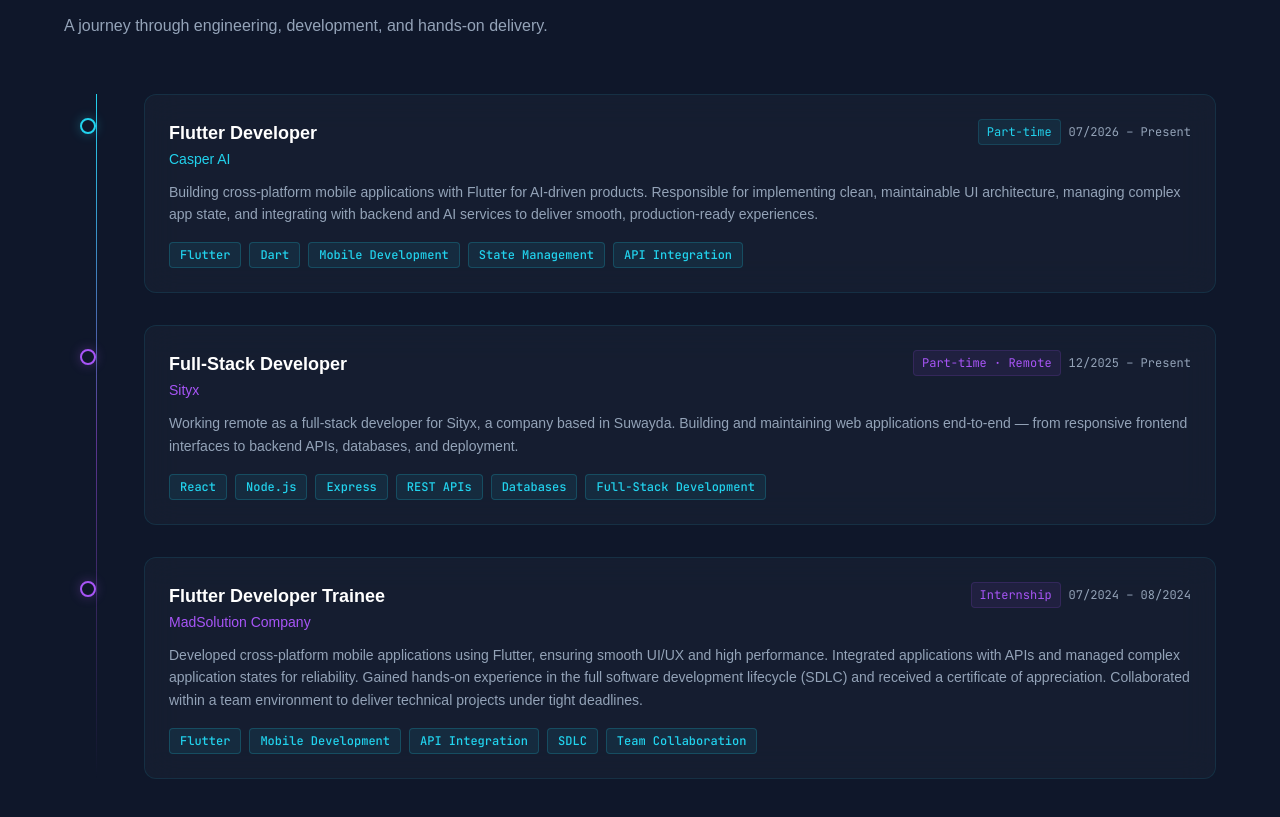
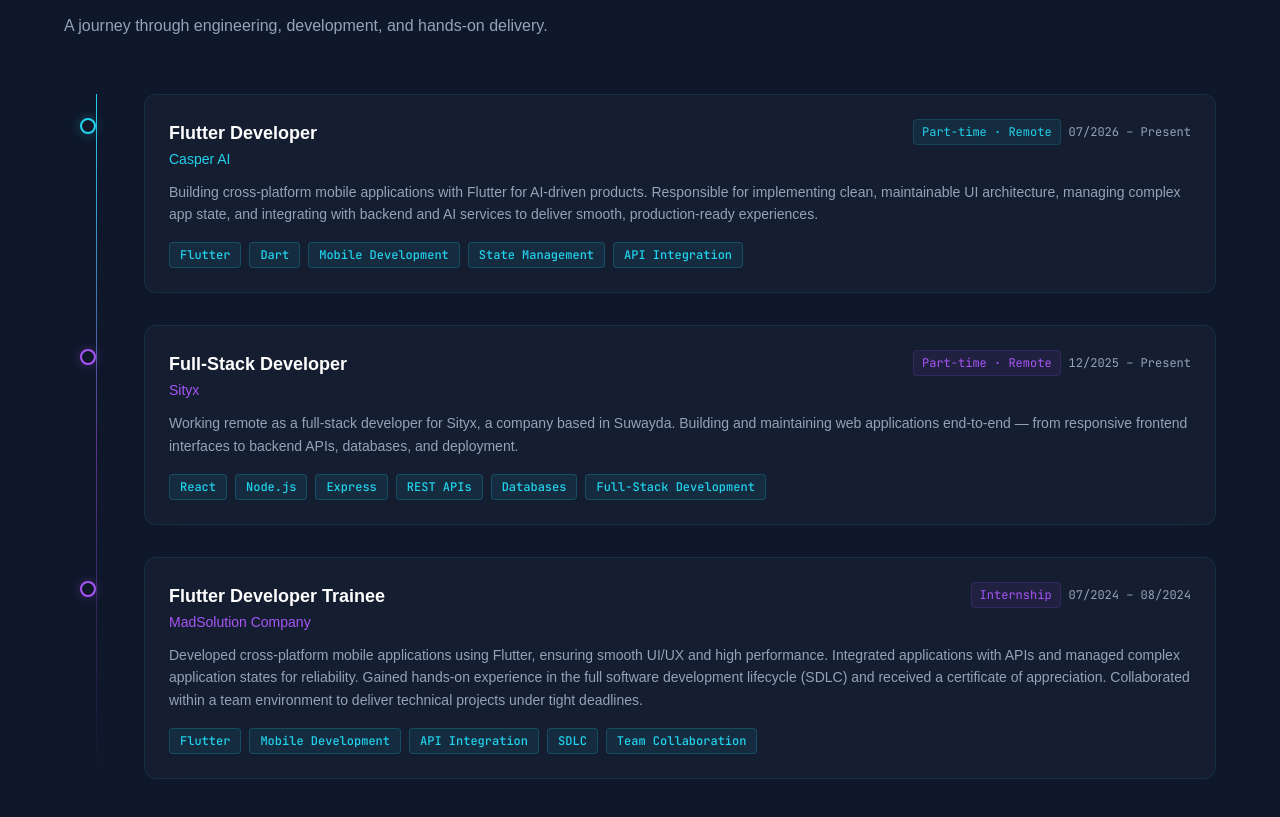
Before and after one commit to r1356-w/Rand-Portfolio, a React (Create React App) app: page / in a window 1280 px wide. Shown: the part 3250-4067 px from the top of the page. Built offline with nearby package versions, Linux system fonts and the light colour scheme; a web font is replaced by a local one.

Commit message:
Set up GitHub Pages deployment, mark Casper AI as remote
Add gh-pages devDependency and deploy scripts, set homepage for
correct asset paths under /Rand-Portfolio/.

```diff
--- a/package.json
+++ b/package.json
@@ -2,6 +2,7 @@
   "name": "rand-oraij-portfolio",
   "version": "1.0.0",
   "private": true,
+  "homepage": "https://r1356-w.github.io/Rand-Portfolio",
   "dependencies": {
     "@react-three/drei": "^9.109.2",
     "@react-three/fiber": "^8.17.10",
@@ -23,7 +24,9 @@
     "build": "react-scripts build",
     "build:prod": "node build-for-production.js",
     "test": "react-scripts test",
-    "eject": "react-scripts eject"
+    "eject": "react-scripts eject",
+    "predeploy": "npm run build",
+    "deploy": "gh-pages -d build"
   },
   "eslintConfig": {
     "extends": [
@@ -47,6 +50,7 @@
     "autoprefixer": "^10.4.20",
     "concurrently": "^8.2.2",
     "cross-env": "^7.0.3",
+    "gh-pages": "^6.3.0",
     "postcss": "^8.4.41",
     "tailwindcss": "^3.4.10"
   }
--- a/src/components/Experience/Experience.js
+++ b/src/components/Experience/Experience.js
@@ -7,7 +7,7 @@
     role: "Flutter Developer",
     company: "Casper AI",
     period: "07/2026 – Present",
-    type: "Part-time",
+    type: "Part-time · Remote",
     description: "Building cross-platform mobile applications with Flutter for AI-driven products. Responsible for implementing clean, maintainable UI architecture, managing complex app state, and integrating with backend and AI services to deliver smooth, production-ready experiences.",
     skills: ["Flutter", "Dart", "Mobile Development", "State Management", "API Integration"],
     accent: "#22D3EE",
```
Also changed, not shown: 1 other file (tests, documents, lock files or other folders).
